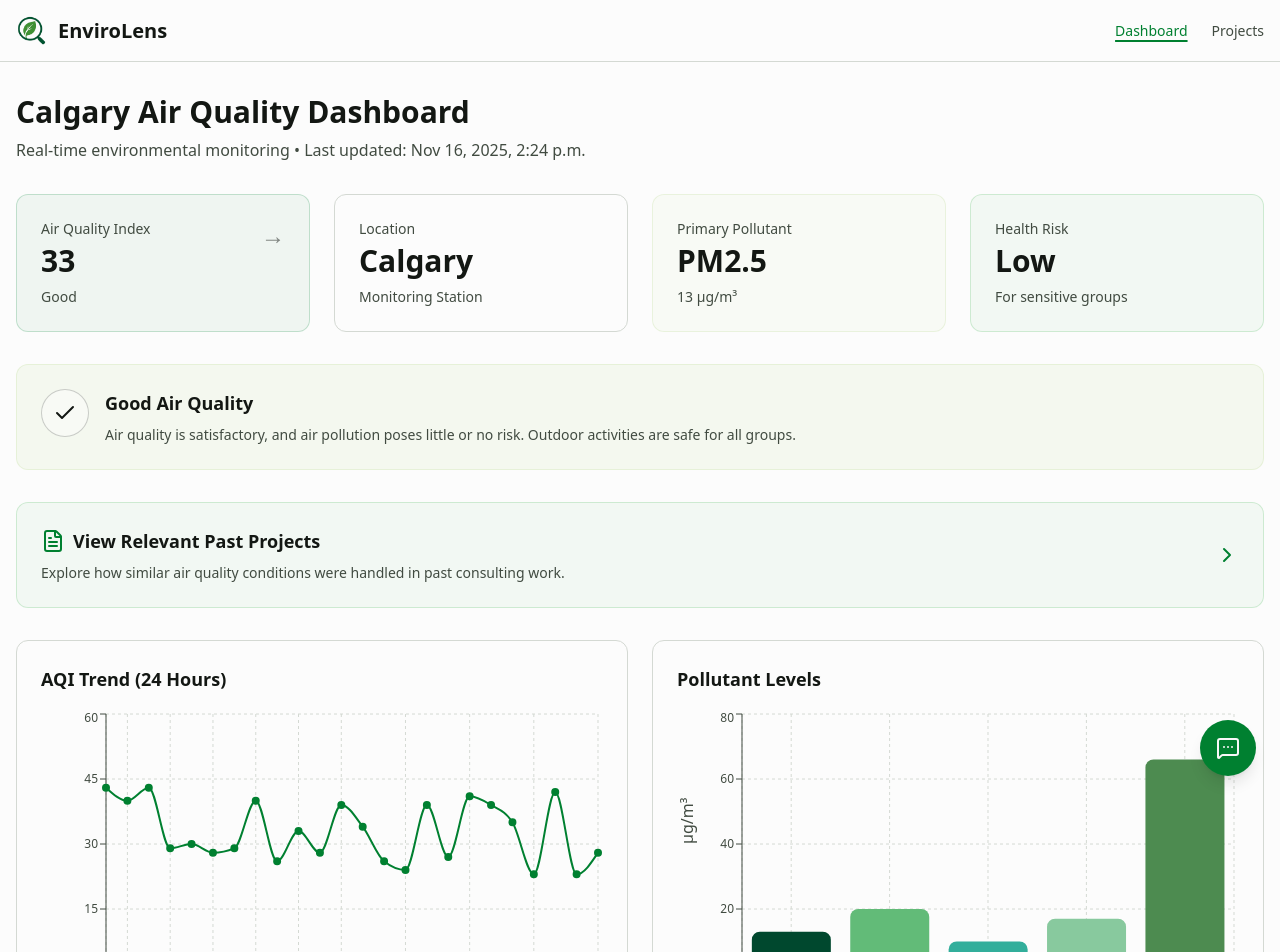
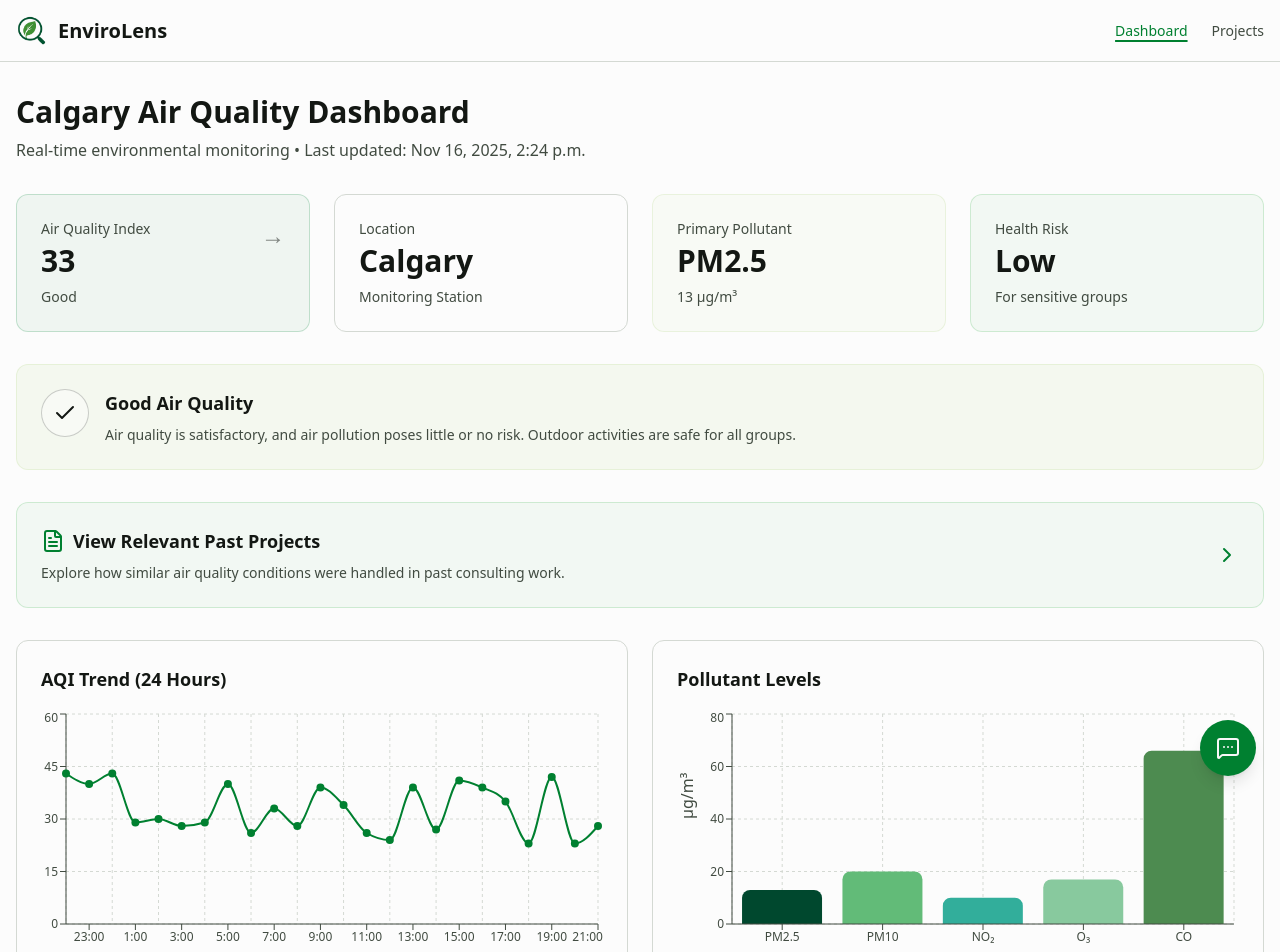
Before and after one commit to Cristian-Chiorescu/envirolens, a Next.js app: page /dashboard in a window 1280 px wide. Shown: the top 952 px of the page. Built offline with nearby package versions, Linux system fonts and the light colour scheme.

Commit message:
fix: improve chart layout

```diff
--- a/components/aqi-trend-chart.tsx
+++ b/components/aqi-trend-chart.tsx
@@ -22,7 +22,7 @@ export default function AQITrendChart({ data }: AQITrendChartProps) {
       <h3 className="text-lg font-semibold mb-4 text-foreground">
         AQI Trend (24 Hours)
       </h3>
-      <ResponsiveContainer width="100%" height={300}>
+      <ResponsiveContainer width="100%" height={250}>
         <LineChart data={data}>
           <CartesianGrid strokeDasharray="3 3" stroke="var(--border)" />
           <XAxis
@@ -33,6 +33,7 @@ export default function AQITrendChart({ data }: AQITrendChartProps) {
           <YAxis
             stroke="var(--muted-foreground)"
             style={{ fontSize: "12px" }}
+            width={20}
           />
           <Tooltip
             contentStyle={{
--- a/components/pollutant-chart.tsx
+++ b/components/pollutant-chart.tsx
@@ -38,7 +38,7 @@ export default function PollutantChart({ pollutants }: PollutantChartProps) {
       <h3 className="text-lg font-semibold mb-4 text-foreground">
         Pollutant Levels
       </h3>
-      <ResponsiveContainer width="100%" height={300}>
+      <ResponsiveContainer width="100%" height={250}>
         <BarChart data={chartData}>
           <CartesianGrid strokeDasharray="3 3" stroke="var(--border)" />
           <XAxis
@@ -55,6 +55,7 @@ export default function PollutantChart({ pollutants }: PollutantChartProps) {
               position: "insideLeft",
               style: { fill: "var(--muted-foreground)" },
             }}
+            width={50}
           />
           <Tooltip
             contentStyle={{
```
